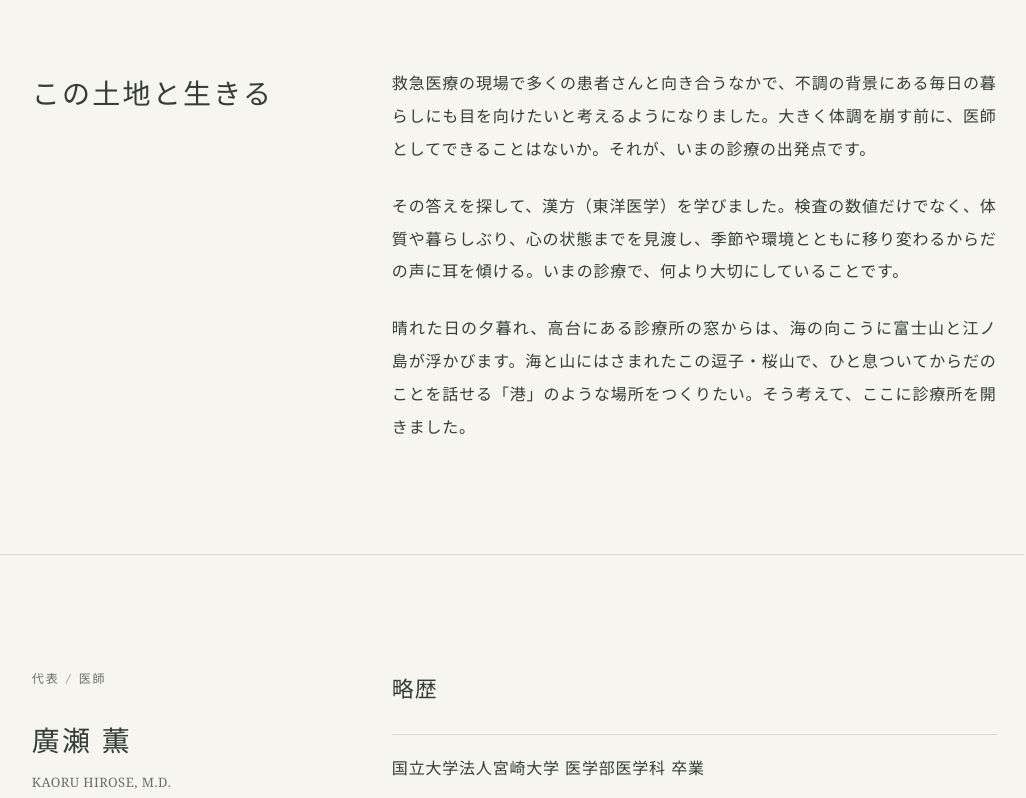
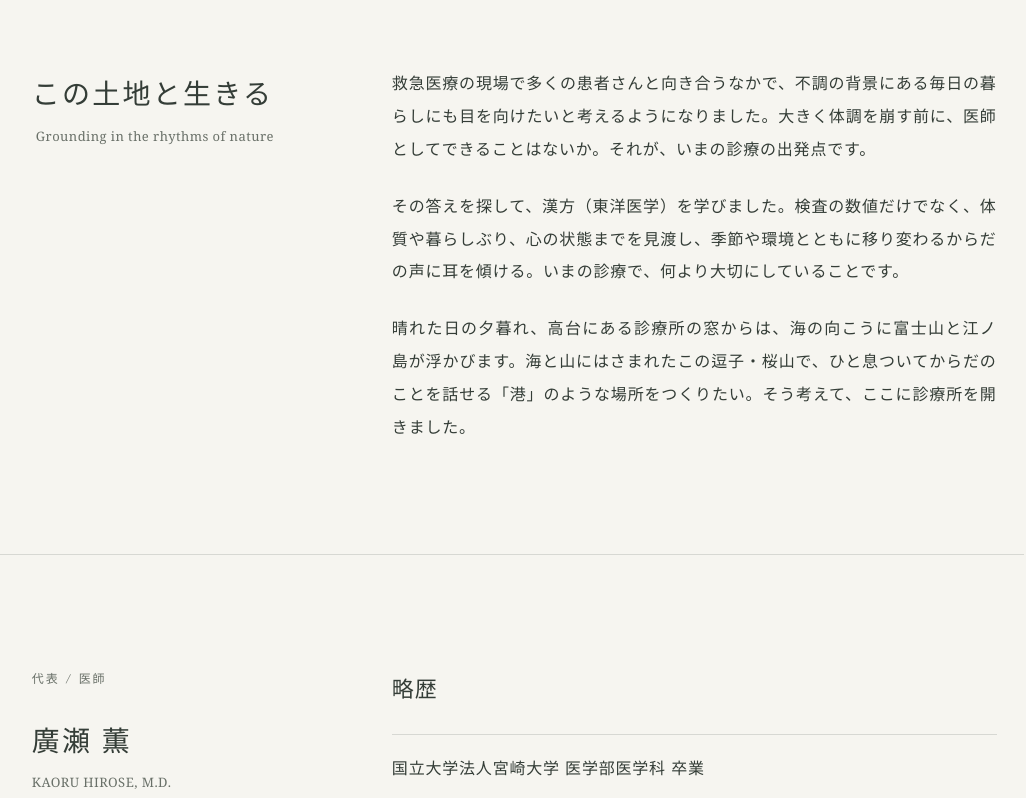
Before and after one commit to kaoruhirose/hirose-clinic-website, a Next.js app: page /about in a window 1280 px wide. Shown: the part 800-1598 px from the top of the page, without its empty margins (176-1202 px from the left). Built offline with nearby package versions, Linux system fonts and the light colour scheme.

Commit message:
土地の英文追加と英文見出しの位置を調整

```diff
--- a/src/app/about/page.tsx
+++ b/src/app/about/page.tsx
@@ -17,7 +17,7 @@ export default function About() {
 
         <Photo photo={photos.clinic} />
 
-        <EditorialSection title="この土地と生きる">
+        <EditorialSection id="grounding" title="この土地と生きる" english="Grounding in the rhythms of nature">
           <p>
             救急医療の現場で多くの患者さんと向き合うなかで、不調の背景にある毎日の暮らしにも目を向けたいと考えるようになりました。大きく体調を崩す前に、医師としてできることはないか。それが、いまの診療の出発点です。
           </p>
--- a/src/app/globals.css
+++ b/src/app/globals.css
@@ -107,6 +107,7 @@
 .section-heading h2 { font-family: var(--font-serif); font-weight: 400; font-size: clamp(24px, 2.3vw, 30px); letter-spacing: .08em; line-height: 1.9; }
 .section-english { margin-top: 14px; color: var(--muted); font: 13px/1.9 Georgia, serif; letter-spacing: .035em; }
 .about-page .section-english { margin-top: 4px; }
+.about-page :is(#grounding, #yoga) .section-english { padding-inline-start: 4px; }
 .about-page .intro-copy { max-width: 900px; }
 @media (min-width: 701px) {
   /* 見出しの左端をそろえたまま、本文に近い側へ寄せる。 */
```
